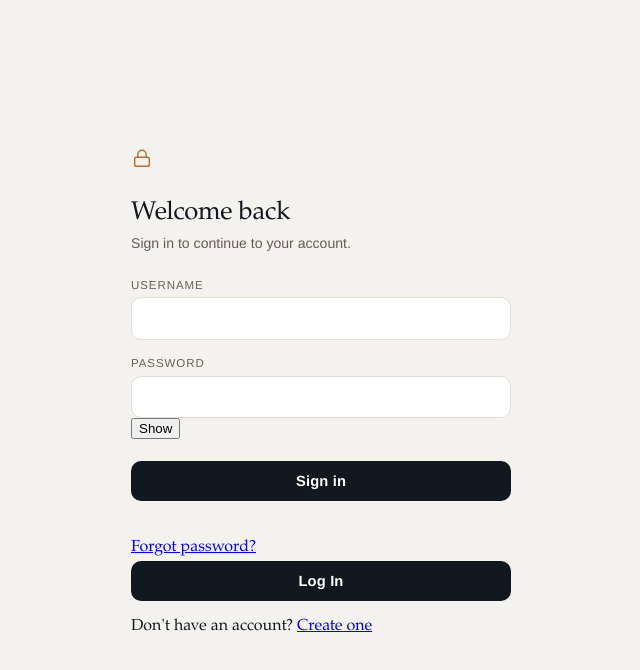
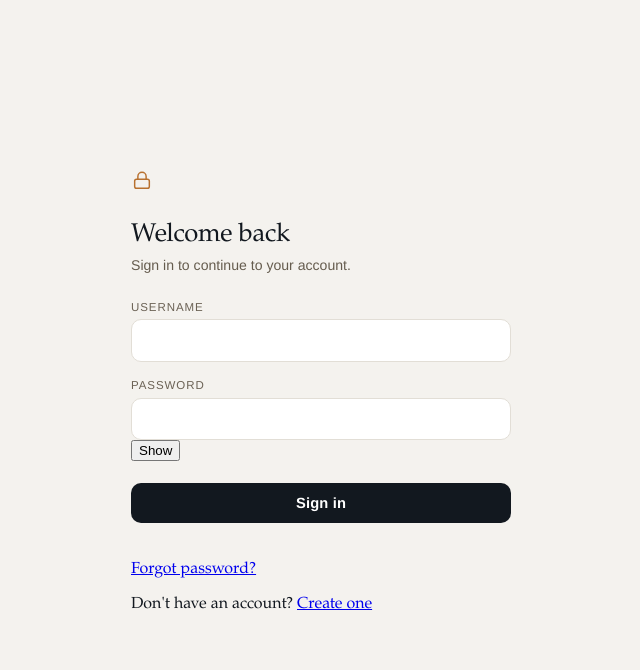
Before and after one commit to lorencedelossantos0-wq/My-first-project-, a plain HTML site: page login.html in a window 1280 px wide. Shown: the whole page, without its empty margins (319-959 px from the left). Drawn offline with Linux system fonts and the light colour scheme.

Commit message:
Update login.html

```diff
--- a/login.html
+++ b/login.html
@@ -210,8 +210,6 @@
     </form>
 
   <a href="/reset-password" id="forgotLink">Forgot password?</a>
-
-  <button type="submit">Log In</button>
 </form>
 
     <p id="signupWrapper">
```
